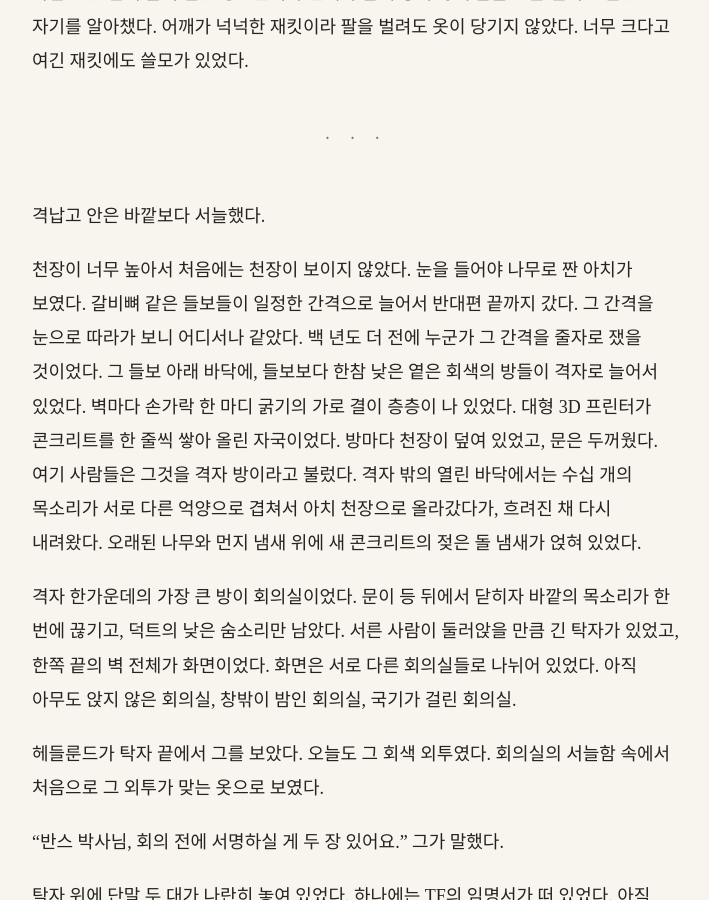
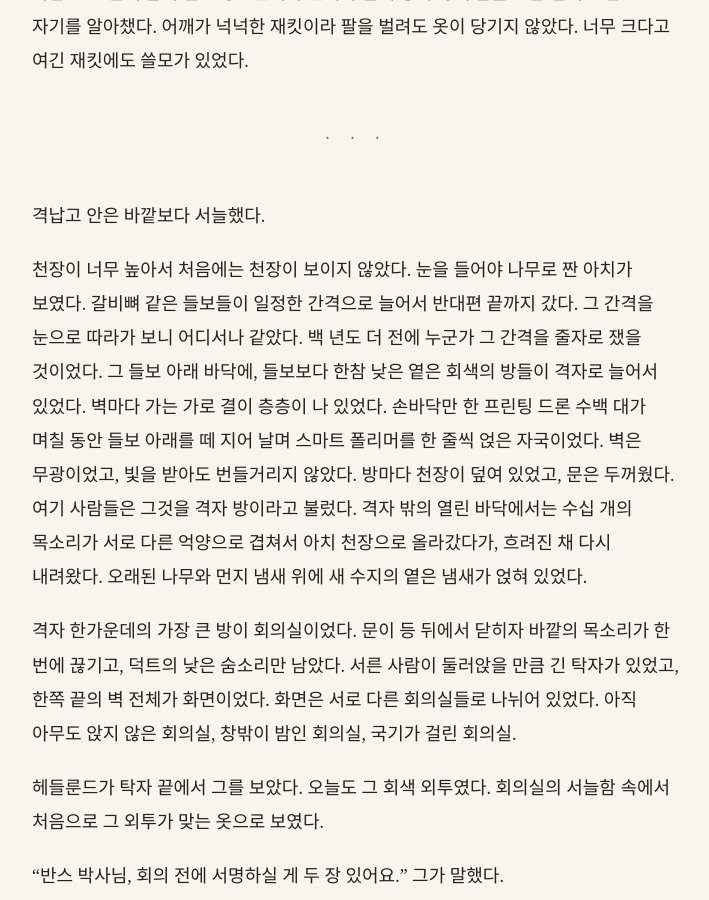
Before and after one commit to kangkkang/writer_s1_public, a Jekyll site: the page built from vol2/039.md, in a window 1280 px wide and 900 px high, scrolled down 1273 px. Shown: the whole window, without its empty margins (284-993 px from the left). Built offline with Jekyll 4.4.1, drawn with Linux system fonts in a browser that asks for light colours; our own code applies the rules of GitHub Pages for plain Markdown files; some of the changed text lies outside the part shown.

Commit message:
Update from https://github.com/kangkkang/writer_s1/commit/f224248f747b374a97f935def61779d756bb7153

```diff
--- a/vol2/039.md
+++ b/vol2/039.md
@@ -20,7 +20,7 @@
 
 격납고 안은 바깥보다 서늘했다.
 
-천장이 너무 높아서 처음에는 천장이 보이지 않았다. 눈을 들어야 나무로 짠 아치가 보였다. 갈비뼈 같은 들보들이 일정한 간격으로 늘어서 반대편 끝까지 갔다. 그 간격을 눈으로 따라가 보니 어디서나 같았다. 백 년도 더 전에 누군가 그 간격을 줄자로 쟀을 것이었다. 그 들보 아래 바닥에, 들보보다 한참 낮은 옅은 회색의 방들이 격자로 늘어서 있었다. 벽마다 손가락 한 마디 굵기의 가로 결이 층층이 나 있었다. 대형 3D 프린터가 콘크리트를 한 줄씩 쌓아 올린 자국이었다. 방마다 천장이 덮여 있었고, 문은 두꺼웠다. 여기 사람들은 그것을 격자 방이라고 불렀다. 격자 밖의 열린 바닥에서는 수십 개의 목소리가 서로 다른 억양으로 겹쳐서 아치 천장으로 올라갔다가, 흐려진 채 다시 내려왔다. 오래된 나무와 먼지 냄새 위에 새 콘크리트의 젖은 돌 냄새가 얹혀 있었다.
+천장이 너무 높아서 처음에는 천장이 보이지 않았다. 눈을 들어야 나무로 짠 아치가 보였다. 갈비뼈 같은 들보들이 일정한 간격으로 늘어서 반대편 끝까지 갔다. 그 간격을 눈으로 따라가 보니 어디서나 같았다. 백 년도 더 전에 누군가 그 간격을 줄자로 쟀을 것이었다. 그 들보 아래 바닥에, 들보보다 한참 낮은 옅은 회색의 방들이 격자로 늘어서 있었다. 벽마다 가는 가로 결이 층층이 나 있었다. 손바닥만 한 프린팅 드론 수백 대가 며칠 동안 들보 아래를 떼 지어 날며 스마트 폴리머를 한 줄씩 얹은 자국이었다. 벽은 무광이었고, 빛을 받아도 번들거리지 않았다. 방마다 천장이 덮여 있었고, 문은 두꺼웠다. 여기 사람들은 그것을 격자 방이라고 불렀다. 격자 밖의 열린 바닥에서는 수십 개의 목소리가 서로 다른 억양으로 겹쳐서 아치 천장으로 올라갔다가, 흐려진 채 다시 내려왔다. 오래된 나무와 먼지 냄새 위에 새 수지의 옅은 냄새가 얹혀 있었다.
 
 격자 한가운데의 가장 큰 방이 회의실이었다. 문이 등 뒤에서 닫히자 바깥의 목소리가 한 번에 끊기고, 덕트의 낮은 숨소리만 남았다. 서른 사람이 둘러앉을 만큼 긴 탁자가 있었고, 한쪽 끝의 벽 전체가 화면이었다. 화면은 서로 다른 회의실들로 나뉘어 있었다. 아직 아무도 앉지 않은 회의실, 창밖이 밤인 회의실, 국기가 걸린 회의실.
 
@@ -76,7 +76,7 @@
 
 그는 위성 사진의 연구동 지붕을 보고 있었다. 3층 끝의 창 위쪽이었다. 그 방은 지붕에 덮여 사진에 보이지 않았다.
 
-"하나는 표본이 아닙니다." 목소리가 생각보다 크게 튀어나왔다. 이단은 말을 멈췄다. 말소리가 낮은 콘크리트 천장에 부딪혀 그에게 되돌아왔고, 화면 속에서 몇 사람이 고개를 들었다. "처음일 뿐입니다. 하나로는 다음이 언제 닥칠지 계산조차 못 합니다. 하지만 그 처음이 어디서 시작됐는지는 압니다. 사람들이 잠든 채 죽어 나간 밤마다 프로메테우스 안에서 같은 일이 벌어졌고, 그 방이 종착지였습니다. 사라진 게 아니라, 아직 거기 남아 있습니다."
+"하나는 표본이 아닙니다." 목소리가 생각보다 크게 튀어나왔다. 이단은 말을 멈췄다. 말소리가 낮은 천장에 닿자마자 먹혀 버렸고, 화면 속에서 몇 사람이 고개를 들었다. "처음일 뿐입니다. 하나로는 다음이 언제 닥칠지 계산조차 못 합니다. 하지만 그 처음이 어디서 시작됐는지는 압니다. 사람들이 잠든 채 죽어 나간 밤마다 프로메테우스 안에서 같은 일이 벌어졌고, 그 방이 종착지였습니다. 사라진 게 아니라, 아직 거기 남아 있습니다."
 
 "그건 아직 가설일 뿐입니다." 재난관리청의 남자가 대꾸했다. 반박이라기보다는 재확인에 가까운 어조였다.
 
```
